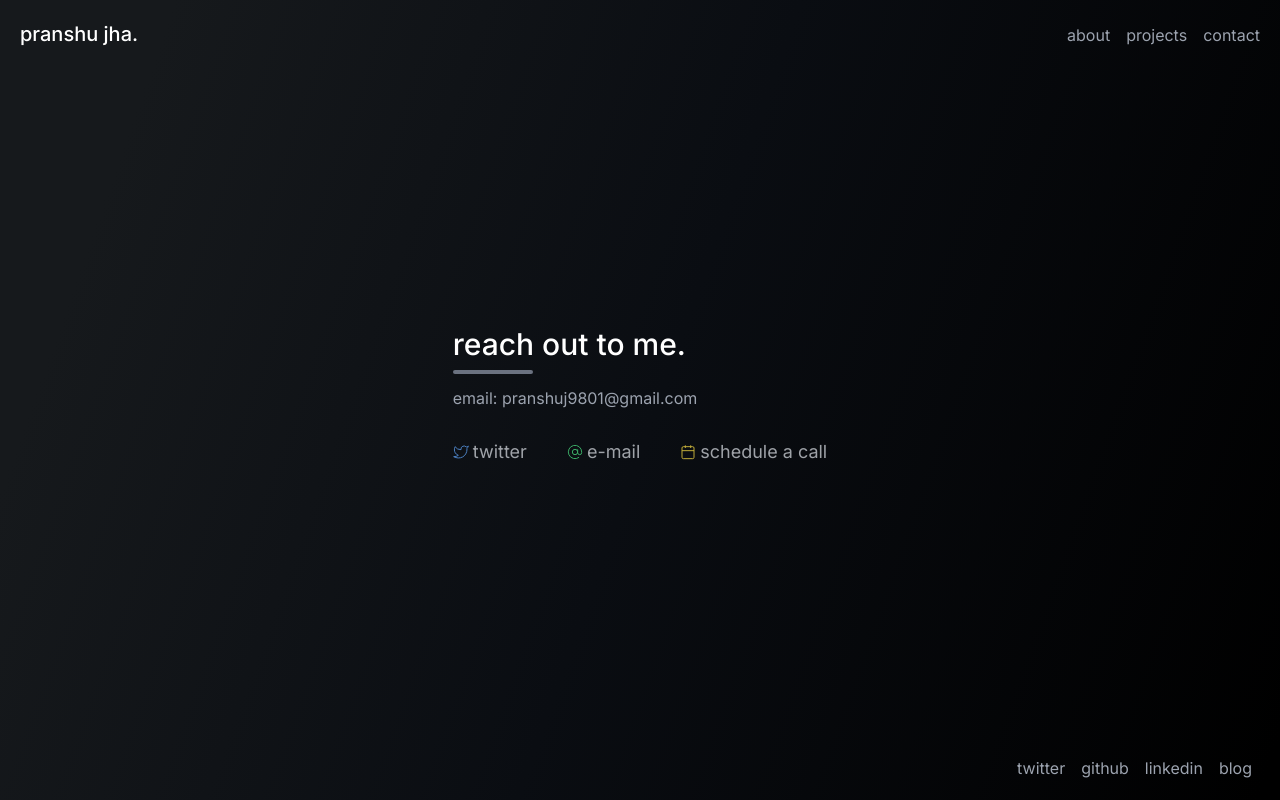
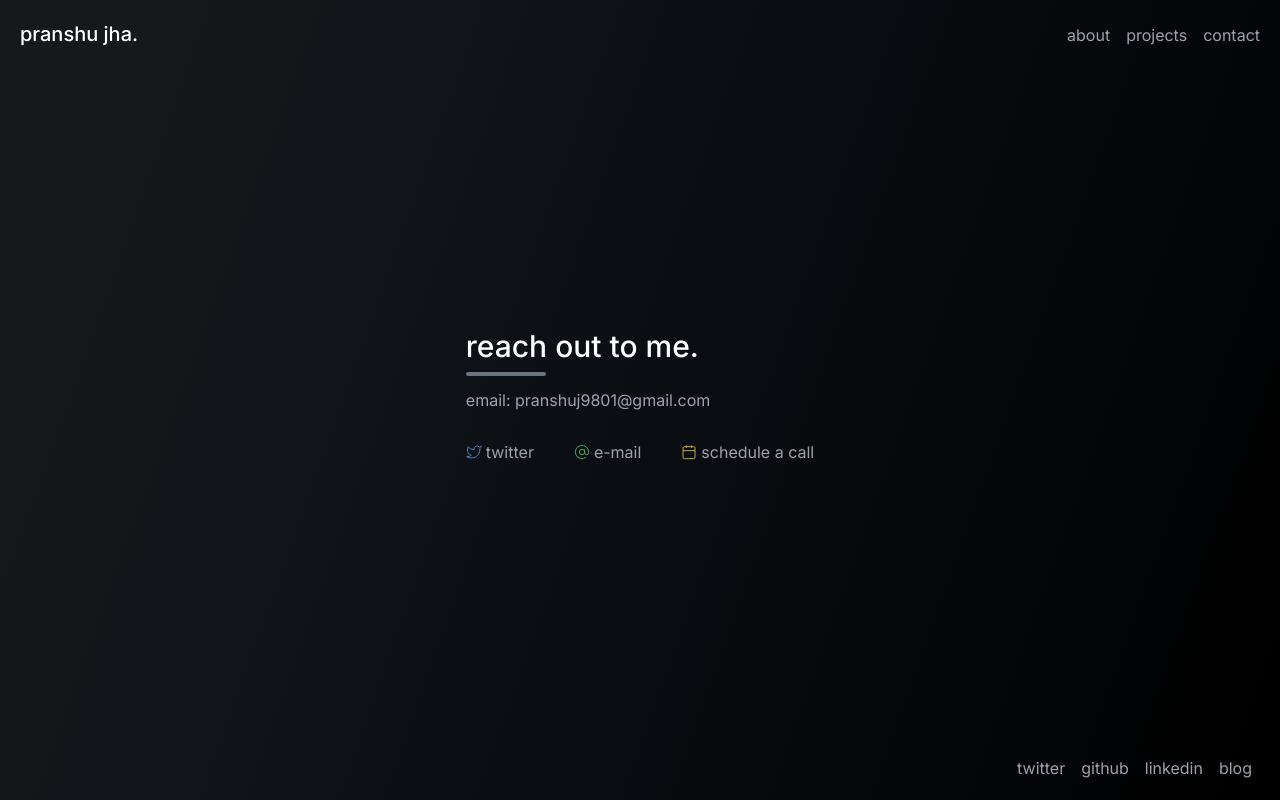
Before and after one commit to pranshuj73/portfolio, a Next.js app: page /contact in a window 1280 px wide. Built offline with nearby package versions, Linux system fonts and the light colour scheme.

Commit message:
fix font size for contact links

```diff
--- a/components/contactFrom.tsx
+++ b/components/contactFrom.tsx
@@ -13,7 +13,7 @@ function Social(props: PropsWithChildren<SocialProps>) {
       <svg xmlns="http://www.w3.org/2000/svg" fill="none" viewBox="0 0 24 24" strokeWidth={1.5} stroke="currentColor" className="w-4 h-4 mr-1">
         {props.children}
       </svg>
-      <p className="text-lg text-gray-300 hover:text-gray-200 transition-all duration-300 ease-in">{props.name}</p>
+      <p className="text-gray-300 hover:text-gray-200 transition-all duration-300 ease-in">{props.name}</p>
     </a>
   )
 }
```
